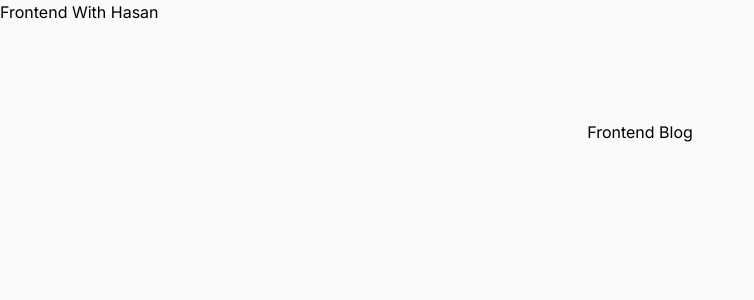
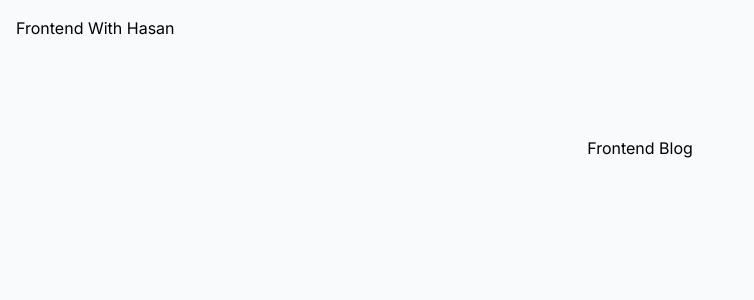
Before and after one commit to hasan-wajahat/my-blog, a Next.js app: page / in a window 1280 px wide. Shown: the top 300 px of the page, without its empty margins (0-754 px from the left). Built offline with nearby package versions, Linux system fonts and the light colour scheme.

Commit message:
Adds container to header

```diff
--- a/app/components/Header.tsx
+++ b/app/components/Header.tsx
@@ -3,7 +3,7 @@ import Link from "next/link";
 
 const Header = () => {
     return (
-        <header>
+        <header className="container mx-auto px-4 pt-4">
             <Link href={"/"}>
                 <span>
                     Frontend With Hasan
```
